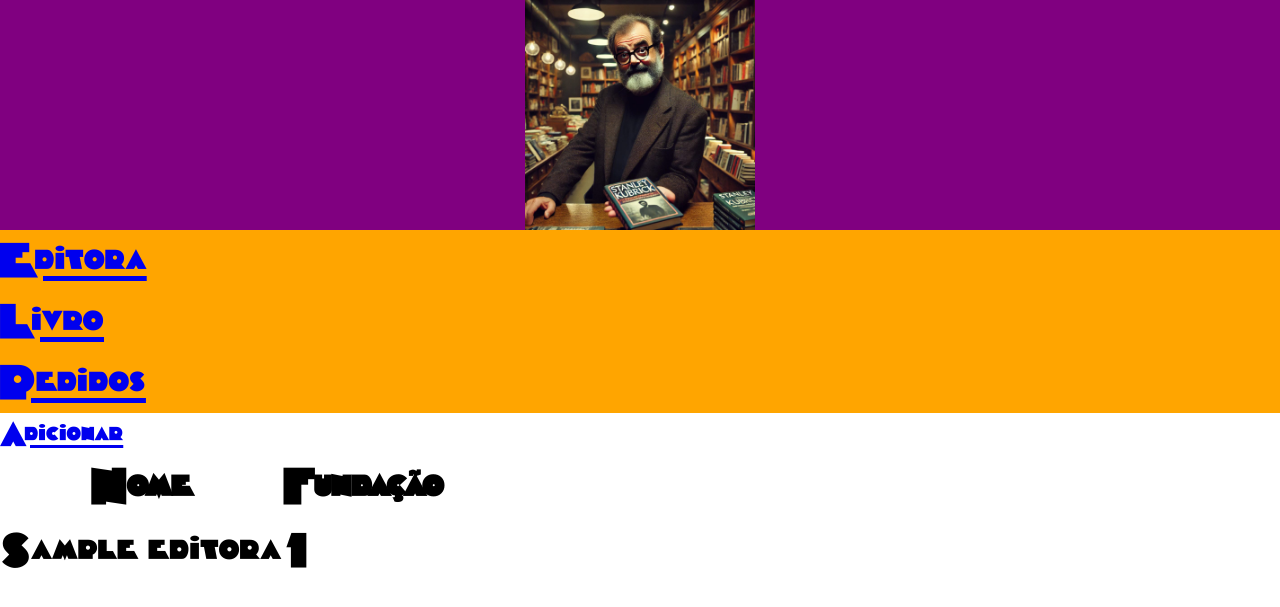
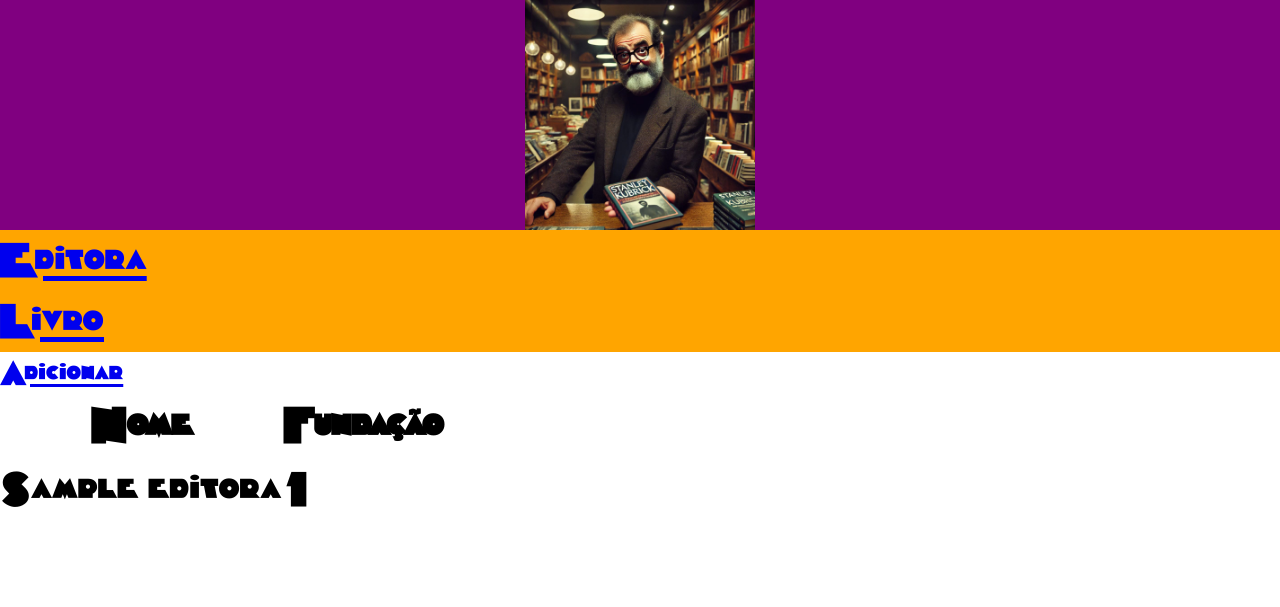
Before and after one commit to mmfforgithub/CRUD-da-Stanley-s-Books, a Flask app: page /editora/ in a window 1280 px wide. Shown: the top 607 px of the page. Run offline with Flask 3, Linux system fonts and the light colour scheme; tables that the repository leaves empty hold one stand-in row (values such as "Sample post").

Commit message:
Update base.html

```diff
--- a/templates/base.html
+++ b/templates/base.html
@@ -19,9 +19,6 @@
                 <li>
                     <a href="/livro">Livro</a>
                 </li>
-                <li>
-                    <a href="/pedidos">Pedidos</a>
-                </li>
             </ul>
         </nav>
     </main>
```
